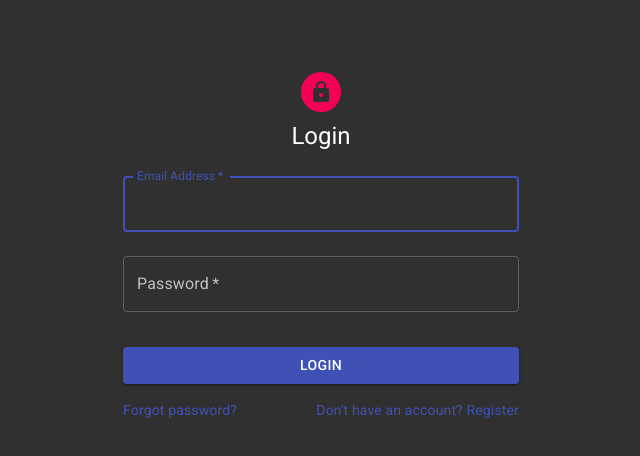
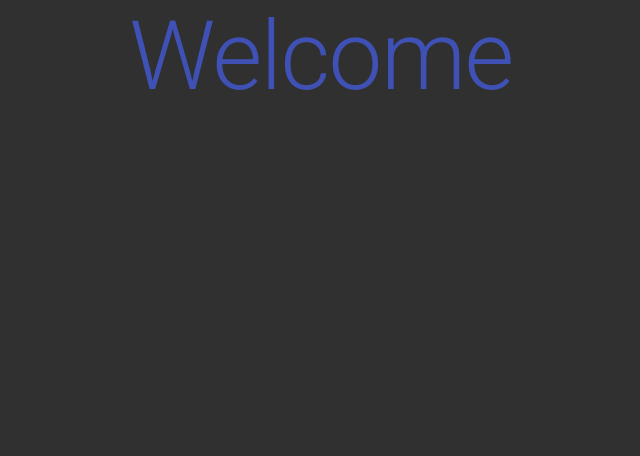
Before and after one commit to Catalin-Chiorean/react-online-test, a React (Create React App) app: page / in a window 1280 px wide. Shown: the top 456 px of the page, without its empty margins (319-959 px from the left). Built offline with nearby package versions, Linux system fonts and the light colour scheme; sample sign-in values are in the browser's storage.

Commit message:
Update routing

```diff
--- a/src/App.js
+++ b/src/App.js
@@ -3,6 +3,7 @@ import Register from './pages/Register';
 import Users from './pages/Users';
 import Welcome from './pages/Welcome';
 import { BrowserRouter as Router, Route, Switch } from 'react-router-dom';
+import { PrivateRoute } from './helpers/PrivateRoute';
 import { createMuiTheme, ThemeProvider } from '@material-ui/core'
 
 function App() {
@@ -16,18 +17,10 @@ function App() {
       <Router>
         <div className="App">
           <Switch>
-            <Route exact path="/">
-              <Login />
-            </Route>
-            <Route path="/register">
-              <Register />
-            </Route>
-            <Route path="/users">
-              <Users />
-            </Route>
-            <Route path="/welcome">
-              <Welcome />
-            </Route>
+            <Route exact component={Login} path="/login" />
+            <Route exact component={Register} path="/register" />
+            <PrivateRoute exact component={Welcome} path="/" />
+            <PrivateRoute exact component={Users} path="/users" />
           </Switch>
         </div>
       </Router>
--- /dev/null
+++ b/src/helpers/PrivateRoute.js
@@ -0,0 +1,17 @@
+import React from 'react';
+import { Redirect, Route } from 'react-router-dom';
+
+export const PrivateRoute = ({ component: Component, ...rest }) => (
+  <Route
+    {...rest}
+    render={(props) =>
+      localStorage.getItem('token') ? (
+        <Component {...props} />
+      ) : (
+        <Redirect
+          to={{ pathname: '/login', state: { from: props.location } }}
+        />
+      )
+    }
+  />
+);
```
